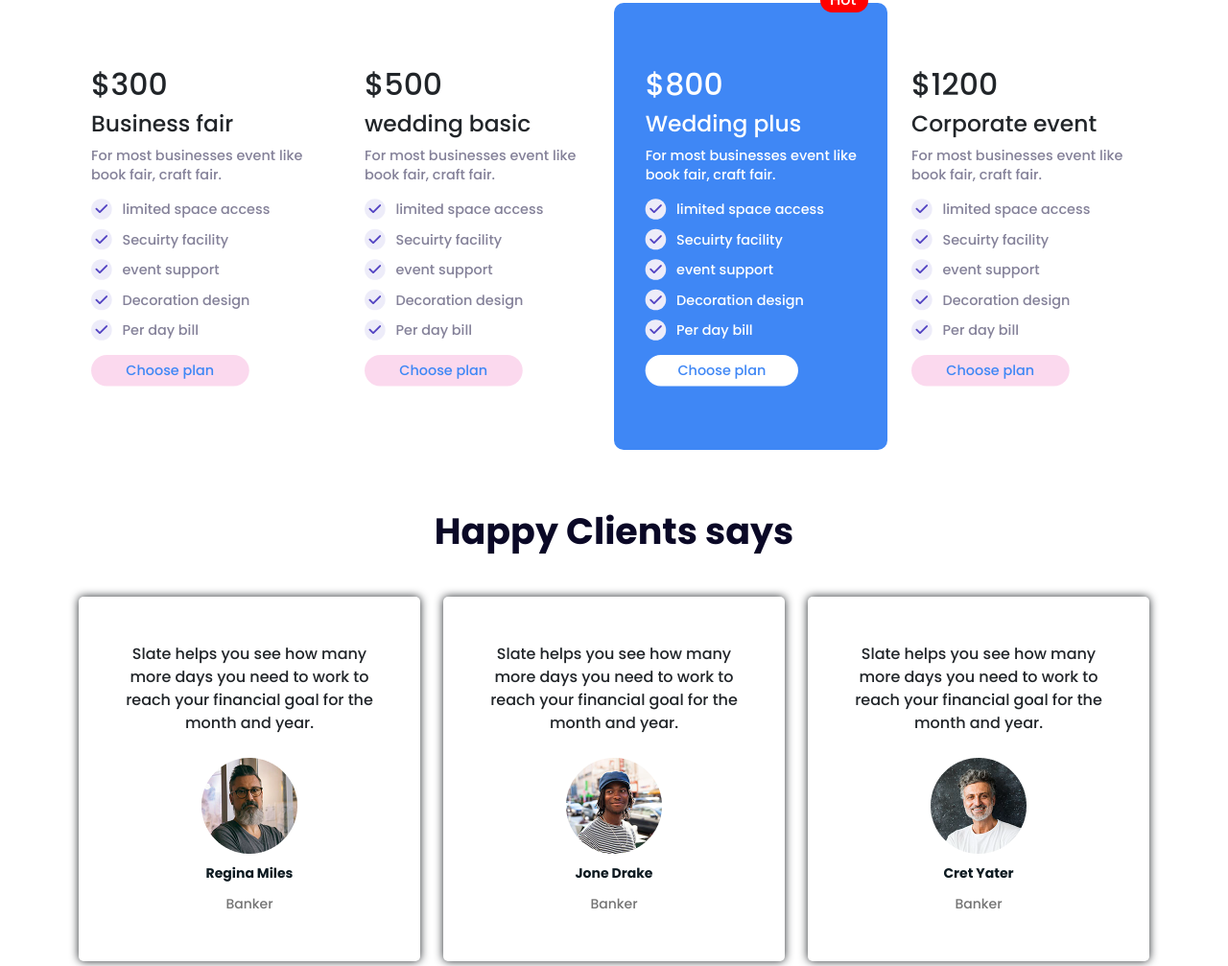
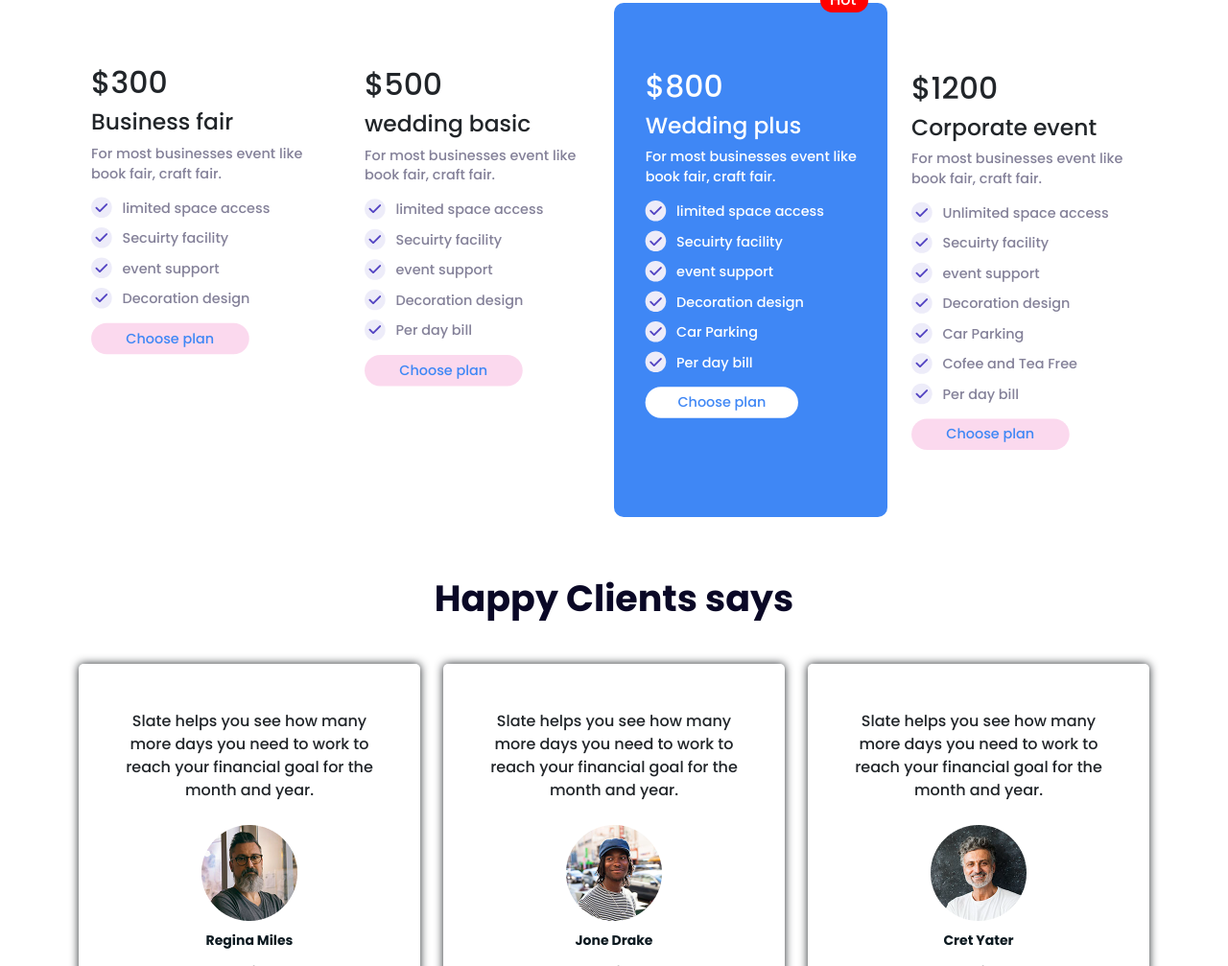
Before and after one commit to nisharga/convention-center, a plain HTML site: page index.html in a window 1280 px wide. Shown: the part 1113-2120 px from the top of the page at 96% size. Drawn offline with nearby package versions, Linux system fonts and the light colour scheme.

Commit message:
final Code

```diff
--- a/index.html
+++ b/index.html
@@ -144,7 +144,6 @@
               <li><i class="fa-solid fa-check"></i>Secuirty facility</li>
               <li><i class="fa-solid fa-check"></i>event support</li>
               <li><i class="fa-solid fa-check"></i>Decoration design</li>
-              <li><i class="fa-solid fa-check"></i>Per day bill</li>
             </ul>
           </div>
           <a href="" class="btn btn-primary btn-block chosePlan">Choose plan</a>
@@ -182,6 +181,7 @@
               <li><i class="fa-solid fa-check"></i>Secuirty facility</li>
               <li><i class="fa-solid fa-check"></i>event support</li>
               <li><i class="fa-solid fa-check"></i>Decoration design</li>
+              <li><i class="fa-solid fa-check"></i>Car Parking</li>
               <li><i class="fa-solid fa-check"></i>Per day bill</li>
             </ul>
           </div>
@@ -197,10 +197,12 @@
             like book fair, craft fair.</p>
           <div class="listItem my-3">
             <ul>
-              <li><i class="fa-solid fa-check"></i>limited space access</li>
+              <li><i class="fa-solid fa-check"></i>Unlimited space access</li>
               <li><i class="fa-solid fa-check"></i>Secuirty facility</li>
               <li><i class="fa-solid fa-check"></i>event support</li>
               <li><i class="fa-solid fa-check"></i>Decoration design</li>
+              <li><i class="fa-solid fa-check"></i>Car Parking</li>
+              <li><i class="fa-solid fa-check"></i>Cofee and Tea Free</li>
               <li><i class="fa-solid fa-check"></i>Per day bill</li>
             </ul>
           </div>
@@ -326,7 +328,6 @@
 </div>
 
 
-
 <div class="FooterSection py-5">
   <div class="container">
     <div class="row">
```
